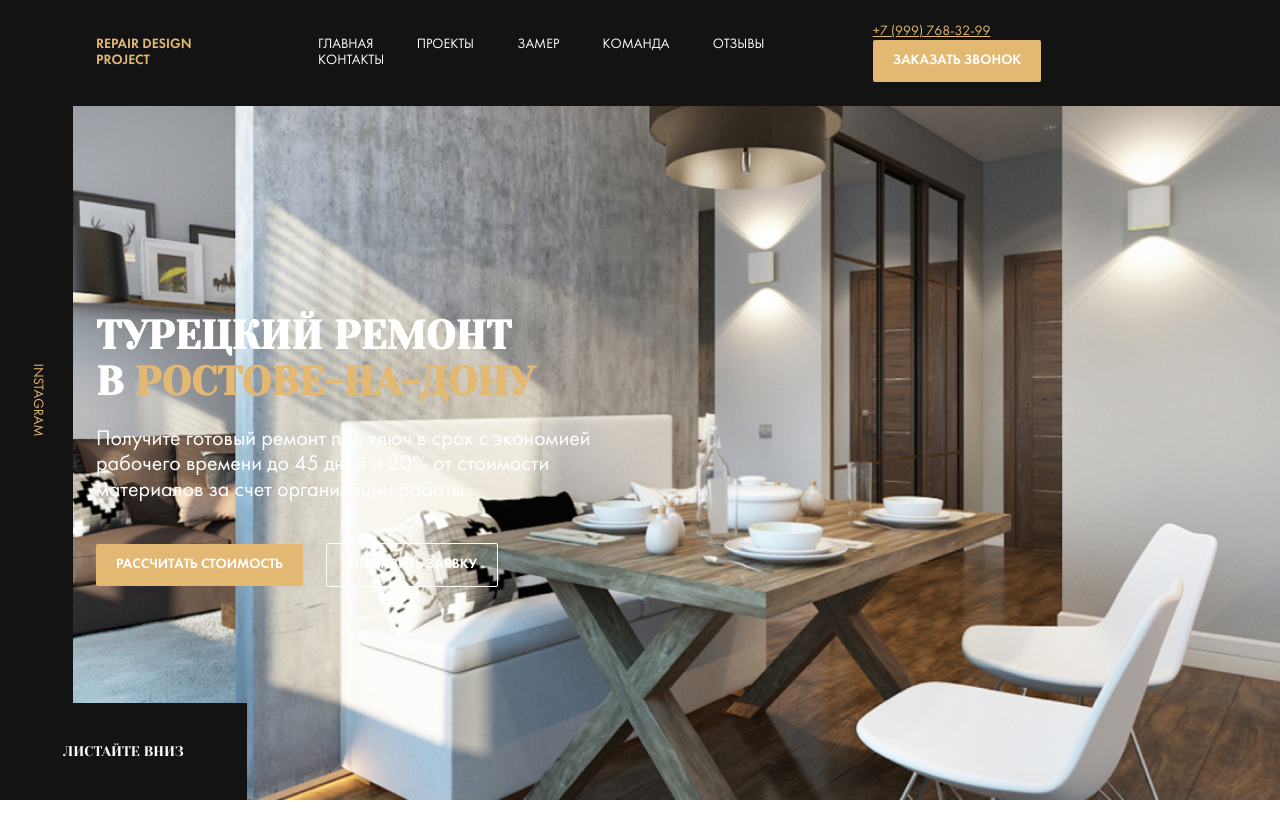
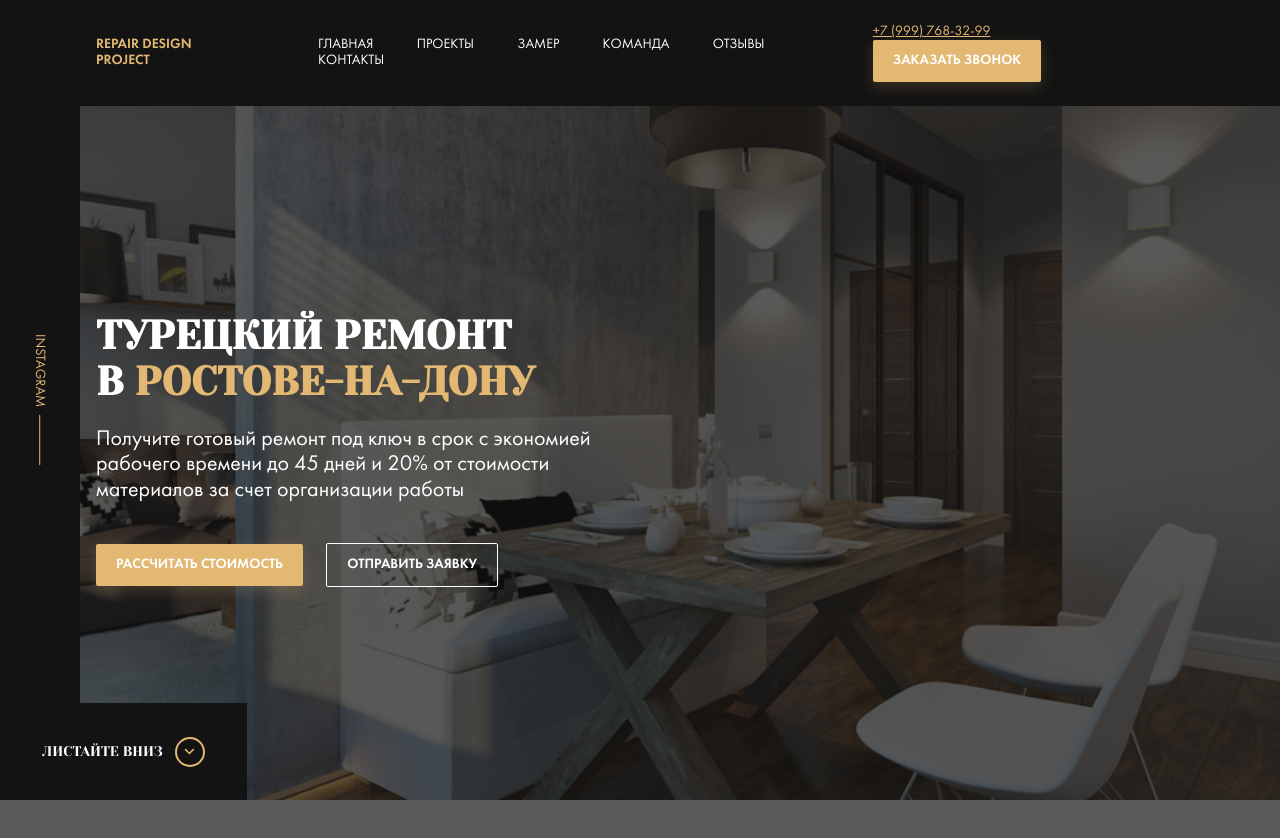
Before and after one commit to Dias78/MyFirstHomework, a website: page index.html in a window 1280 px wide. Before the commit the page ends 800 px from the top, so only its background shows below. Drawn offline with Linux system fonts and the light colour scheme; files whose address does not match are found by name.

Commit message:
feat: add before & after elements in hero section

```diff
--- a/sass/templates/_header.sass
+++ b/sass/templates/_header.sass
@@ -21,6 +21,9 @@
     text-decoration: none
     text-transform: uppercase
     margin-right: 40px
+    transition: color 0.2s
+    &:hover
+      color: $primary
 .phone
   color: $primary
 .contacts
--- a/sass/templates/_hero.sass
+++ b/sass/templates/_hero.sass
@@ -7,7 +7,14 @@
   background: $dark url('../img/hero_bg.jpg') no-repeat center / cover
   height: 100vh
   color: $light
+  &::before
+    content: ''
+    position: absolute
+    width: 100%
+    height: 100%
+    background: rgba($dark, 0.7)
   &__content
+    position: relative
     max-width: 670px
   &__text
     margin-bottom: 40px
@@ -35,16 +42,33 @@
     text-transform: uppercase
     text-decoration: none
     color: $light
+    &::after
+     content: ''
+     background: url('../img/arrow-down.svg')no-repeat center
+     width: 30px
+     height: 30px
+     border: 2px solid $primary
+     border-radius: 50%
+     margin-left: 12px
 .instagram
   display: flex
   justify-content: center
   align-items: center
   background-color: $dark
   &__link
+    display: flex
+    align-items: center
     text-transform: uppercase
     text-decoration: none
     color: $primary
     transform: rotate(90deg)
+    line-height: 0.8
+    &::after
+      content: ''
+      width: 50px
+      height: 1px
+      background-color: $primary
+      margin-left: 8px
 .title
   margin: 0
   font-family: 'Yeseva One', cursive
```
Also changed, not shown: css/style.css, img/arrow-down.svg (added).
